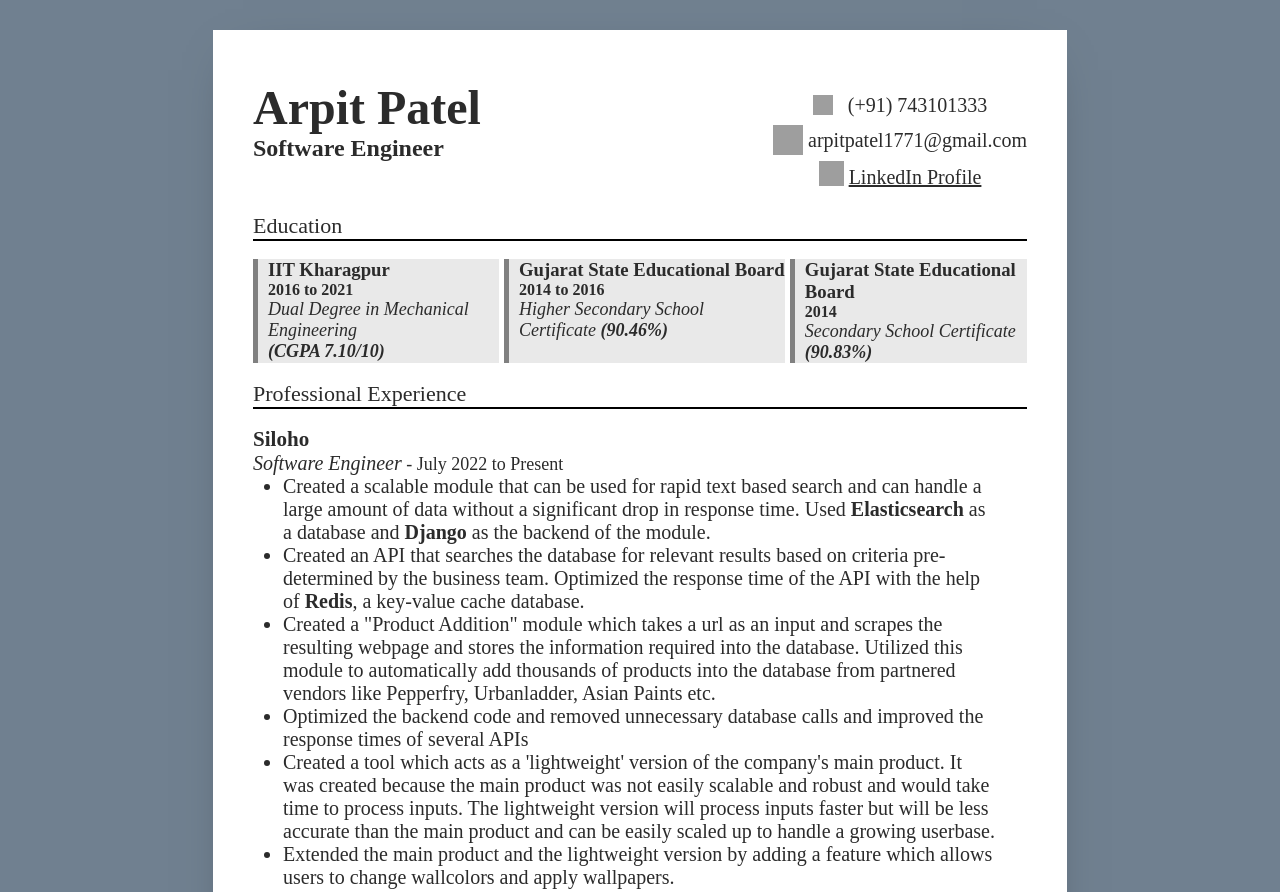
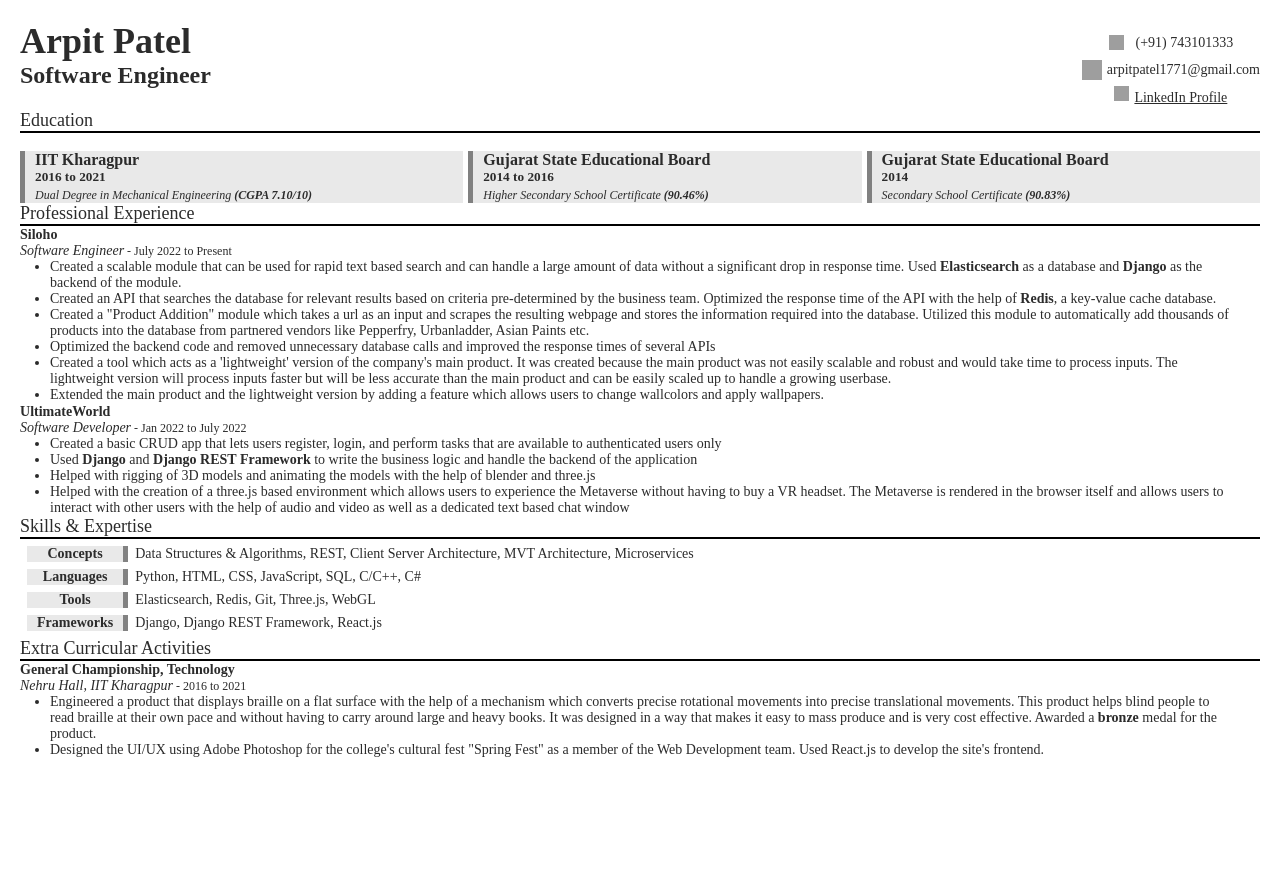
Before and after one commit to Arpitpatel1771/Resume, a plain HTML site: page index.html in a window 1280 px wide. Shown: the top 892 px of the page. Drawn offline with Linux system fonts and the light colour scheme; grey boxes are pictures that could not be loaded.

Commit message:
pdf version LTS 1

```diff
--- a/index.css
+++ b/index.css
@@ -9,17 +9,17 @@
 }
 
 body {
-    padding: 30px;
+    /* padding: 30px; */
     display: grid;
     place-items: center;
-    background-color: slategrey;
+    /* background-color: slategrey; */
 }
 
 .main {
-    width: 70%;
+    /* width: 70%; */
     aspect-ratio: 0.707;
     background-color: white;
-    box-shadow: 0px 10px 50px -30px rgba(0, 0, 0, 0.514);
+    /* box-shadow: 0px 10px 50px -30px rgba(0, 0, 0, 0.514); */
 }
 
 div {
@@ -33,9 +33,20 @@ table, tr, td, th{
 
 /* content css  */
 
+:root{
+    /* --font-size-1: 48px;
+    --font-size-2: 22px;
+    --font-size-3: 20px;
+    --font-size-4: 18px; */
+    --font-size-1: 24px;
+    --font-size-2: 18px;
+    --font-size-3: 14px;
+    --font-size-4: 12px;
+}
+
 .main {
-    padding: 40px;
-    padding-top: 50px;
+    padding: 20px;
+    /* padding-top: 50px; */
 }
 
 div.center {
@@ -43,7 +54,8 @@ div.center {
     place-items: center;
 }
 h1 {
-    font-size: 48px;
+    /* font-size: var(--font-size-1); */
+    font-size: 36px;
     font-weight: 600;
     /* color: rgb(66, 66, 66); */
 }
@@ -64,27 +76,27 @@ h1 {
 }
 
 img.icon {
-    width: 45px;
+    width: 25px;
     aspect-ratio: 1;
     padding: 5px;
 }
 
 img.phone {
+    width: 25px;
+}
+
+img.email {
     width: 30px;
 }
 
-img.email {
-    width: 40px;
-}
-
 img.linkedin {
-    width: 35px;
+    width: 25px;
     position: relative;
     top: -4px;
 }
 
 span.emphasised {
-    font-size: 20px;
+    font-size: var(--font-size-3);
     font-weight: 500;
 }
 
@@ -94,7 +106,7 @@ a {
 }
 
 .title {
-    font-size: 22px;
+    font-size: var(--font-size-2);
     font-weight: 500;
     border-bottom: 2px solid black;
 }
@@ -113,22 +125,22 @@ a {
 }
 
 i {
-    font-size: 18px;
+    font-size: var(--font-size-4);
 }
 
 .section {
-    font-size: 18px;
+    font-size: var(--font-size-4);
 }
 
 .text {
     padding-left: 30px;
     padding-right: 30px;
-    font-size: 20px;
+    font-size: var(--font-size-3);
 }
 
 span.subheading {
     font-style: italic;
-    font-size: 20px;
+    font-size: var(--font-size-3);
     text-decoration: wavy;
 }
 
@@ -138,7 +150,7 @@ table{
 
 th, td{
     padding: 0px;
-    font-size: 20px;
+    font-size: var(--font-size-3);
 }
 
 th{
--- a/index.html
+++ b/index.html
@@ -45,38 +45,38 @@
                     </div>
                 </div>
             </div>
-            <br />
+
             <div class="title">Education</div>
             <br />
             <div class="content">
                 <div class="tab">
-                    <h3>IIT Kharagpur</h3>
-                    <h4>2016 to 2021</h4>
+                    <h4>IIT Kharagpur</h4>
+                    <h5>2016 to 2021</h5>
                     <i
-                        >Dual Degree in Mechanical Engineering <br />
+                        >Dual Degree in Mechanical Engineering
                         <strong>(CGPA 7.10/10)</strong></i
                     >
                 </div>
                 <div class="tab">
-                    <h3>Gujarat State Educational Board</h3>
-                    <h4>2014 to 2016</h4>
+                    <h4>Gujarat State Educational Board</h4>
+                    <h5>2014 to 2016</h5>
                     <i
                         >Higher Secondary School Certificate
                         <strong>(90.46%)</strong></i
                     >
                 </div>
                 <div class="tab">
-                    <h3>Gujarat State Educational Board</h3>
-                    <h4>2014</h4>
+                    <h4>Gujarat State Educational Board</h4>
+                    <h5>2014</h5>
                     <i
                         >Secondary School Certificate
                         <strong>(90.83%)</strong></i
                     >
                 </div>
             </div>
-            <br />
+
             <div class="title">Professional Experience</div>
-            <br />
+
             <div class="textcontent">
                 <div class="section">
                     <h3>Siloho</h3>
@@ -131,7 +131,7 @@
                     </ul>
                 </div>
             </div>
-            <br />
+
             <div class="textcontent">
                 <div class="section">
                     <h3>UltimateWorld</h3>
@@ -167,9 +167,9 @@
                     </ul>
                 </div>
             </div>
-            <br />
+
             <div class="title">Skills & Expertise</div>
-            <br />
+
             <div class="textcontent">
                 <table>
                     <tr>
@@ -193,9 +193,9 @@
                     </tr>
                 </table>
             </div>
-            <br />
+
             <div class="title">Extra Curricular Activities</div>
-            <br />
+
             <div class="textcontent">
                 <div class="section">
                     <h3>General Championship, Technology</h3>
@@ -221,13 +221,7 @@
                             the Web Development team. Used React.js to develop
                             the site's frontend.
                         </li>
-                        <li>
-                            Member of the <strong>Silver</strong> medal winning
-                            Hindi Dramatics team. Responsible for managing the
-                            audio effects and composing for the entire play.
-                            Used a Digital Audio Workstation to generate and
-                            componse music for the play.
-                        </li>
+
                     </ul>
                 </div>
             </div>
```
